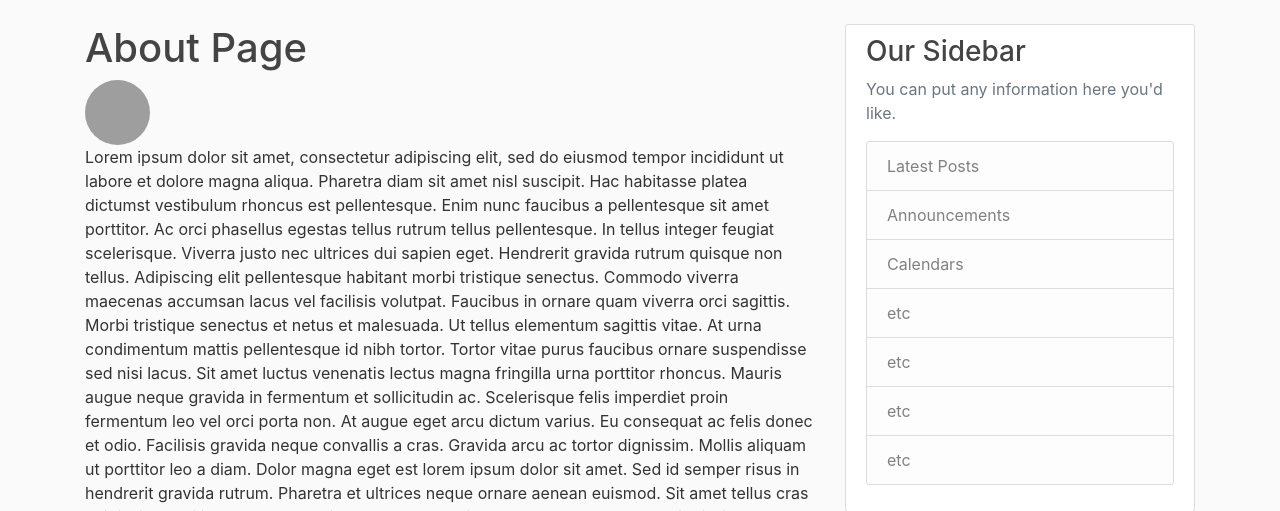
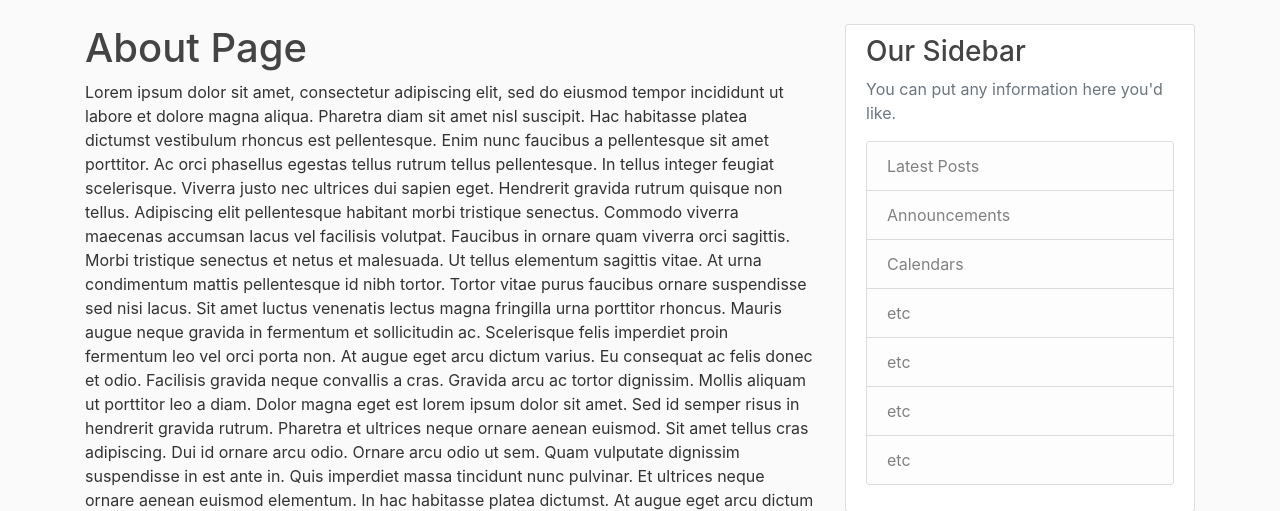
Before and after one commit to bhavyakundra/Blog-Site, a Flask app: template flask_blog_andy/flaskblog/templates/about.html in a window 1280 px wide. Shown: the part 56-567 px from the top of the page. Run offline with Flask 2, Linux system fonts and the light colour scheme; the template is opened without the code that fills it: values that come from a table or form of the project are taken from there, others are empty; data comes from the database, SQL or seed files in the repository; parts of the project's set-up code (start-up, migrations or seed data) failed here and were passed over; some libraries are stand-ins or nearby versions; grey boxes are pictures that could not be loaded.

Commit message:
Update about.html

```diff
--- a/flask_blog_andy/flaskblog/templates/about.html
+++ b/flask_blog_andy/flaskblog/templates/about.html
@@ -1,7 +1,8 @@
 {% extends "layout.html" %}
 {% block content %}
     <h1>About Page</h1>
-    <img class="rounded-circle article-img" src="{{ url_for('static', filename='profile_pics/' + post.author.image_file) }}">
+    <!----
+    <img class="rounded-circle article-img" src="{{ url_for('static', filename='profile_pics/' + post.author.image_file) }}"> -->
     <p>Lorem ipsum dolor sit amet, consectetur adipiscing elit, sed do eiusmod tempor incididunt ut labore et dolore magna
     aliqua. Pharetra diam sit amet nisl suscipit. Hac habitasse platea dictumst vestibulum rhoncus est pellentesque. Enim
     nunc faucibus a pellentesque sit amet porttitor. Ac orci phasellus egestas tellus rutrum tellus pellentesque. In tellus
```
